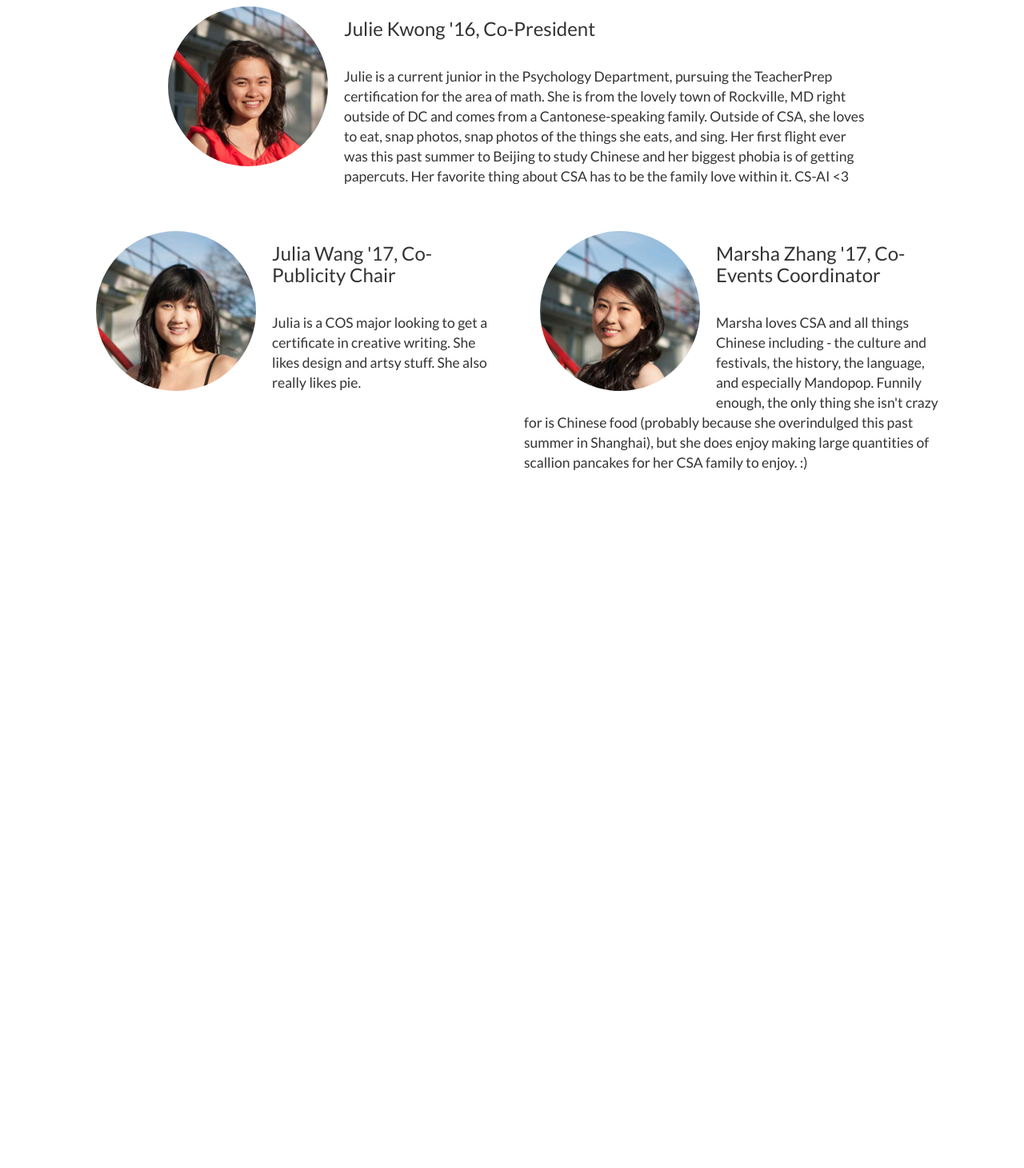
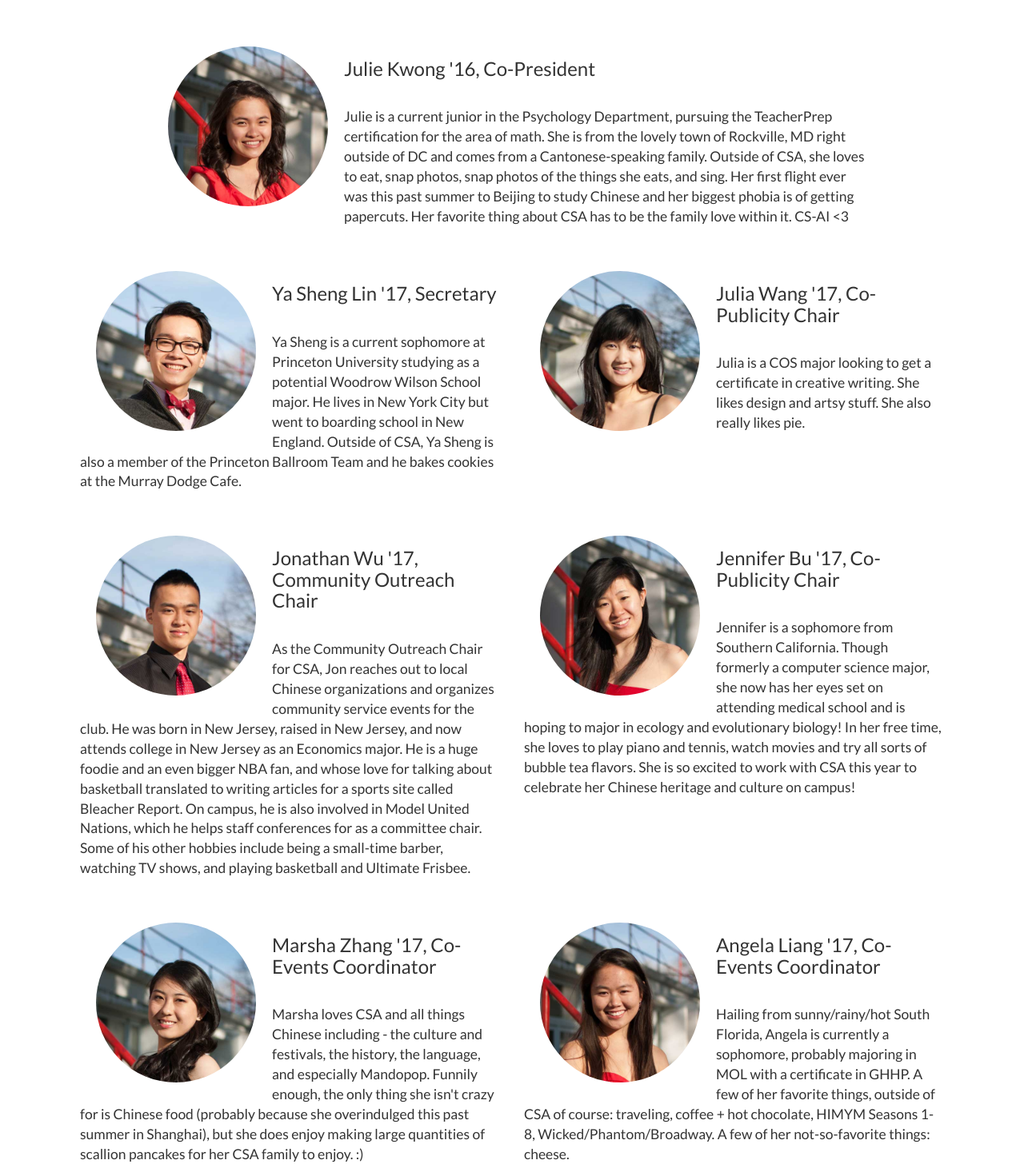
Before and after one commit to PrincetonCSA/princetoncsa.github.io, a website: page index.html in a window 1280 px wide. Shown: the part 1183-2644 px from the top of the page at 80% size. Before the commit the page ends 1805 px from the top, so only its background shows below. Drawn offline with Linux system fonts and the light colour scheme.

Commit message:
added all bios on hand

```diff
--- a/css/index.css
+++ b/css/index.css
@@ -1,12 +1,12 @@
 #mainback {
-    background: url("../img/background.jpg") no-repeat center center fixed;
+    background: url("../img/background.jpg") no-repeat center top fixed;
     -webkit-background-size: cover; /* For WebKit*/
     -moz-background-size: cover;    /* Mozilla*/
     -o-background-size: cover;      /* Opera*/
     background-size: cover;         /* Generic*/
 
     width:100%;
-    height:550px;
+    height:600px;
     position:relative;
 }
 
--- a/pub/home.html
+++ b/pub/home.html
@@ -29,11 +29,31 @@
 </div>
 <div class="row picrow">
     <div class="col-sm-6">
+        <img src="img/yasheng.jpg" class="bigexec img-circle img-responsive pull-left"></img>
+        <h3>Ya Sheng Lin '17, Secretary</h3><br>
+        Ya Sheng is a current sophomore at Princeton University studying as a potential Woodrow Wilson School major. He lives in New York City but went to boarding school in New England. Outside of CSA, Ya Sheng is also a member of the Princeton Ballroom Team and he bakes cookies at the Murray Dodge Cafe.
+    </div>
+    <div class="col-sm-6">
         <img src="img/julia.jpg" class="bigexec img-circle img-responsive pull-left"></img>
         <h3>Julia Wang '17, Co-Publicity Chair</h3><br>
         Julia is a COS major looking to get a certificate in creative writing.
         She likes design and artsy stuff. She also really likes pie.
     </div>
+</div>
+<div class="row picrow">
+    <div class="col-sm-6">
+        <img src="img/jon.jpg" class="bigexec img-circle img-responsive pull-left"></img>
+        <h3>Jonathan Wu '17, Community Outreach Chair</h3><br>
+        As the Community Outreach Chair for CSA, Jon reaches out to local Chinese organizations and organizes community service events for the club. He was born in New Jersey, raised in New Jersey, and now attends college in New Jersey as an Economics major. He is a huge foodie and an even bigger NBA fan, and whose love for talking about basketball translated to writing articles for a sports site called Bleacher Report. On campus, he is also involved in Model United Nations,
+        which he helps staff conferences for as a committee chair. Some of his other hobbies include being a small-time barber, watching TV shows, and playing basketball and Ultimate Frisbee.
+    </div>
+    <div class="col-sm-6">
+        <img src="img/jennifer.jpg" class="bigexec img-circle img-responsive pull-left"></img>
+        <h3>Jennifer Bu '17, Co-Publicity Chair</h3><br>
+        Jennifer is a sophomore from Southern California. Though formerly a computer science major, she now has her eyes set on attending medical school and is hoping to major in ecology and evolutionary biology! In her free time, she loves to play piano and tennis, watch movies and try all sorts of bubble tea flavors. She is so excited to work with CSA this year to celebrate her Chinese heritage and culture on campus!
+    </div>
+</div>
+<div class="row picrow">
     <div class="col-sm-6">
         <img src="img/marsha.jpg" class="bigexec img-circle img-responsive pull-left"></img>
         <h3>Marsha Zhang '17, Co-Events Coordinator</h3><br>
@@ -41,4 +61,9 @@
         Funnily enough, the only thing she isn't crazy for is Chinese food (probably because she overindulged this past summer in Shanghai),
         but she does enjoy making large quantities of scallion pancakes for her CSA family to enjoy. :)
     </div>
+    <div class="col-sm-6">
+        <img src="img/angela.jpg" class="bigexec img-circle img-responsive pull-left"></img>
+        <h3>Angela Liang '17, Co-Events Coordinator</h3><br>
+        Hailing from sunny/rainy/hot South Florida, Angela is currently a sophomore, probably majoring in MOL with a certificate in GHHP. A few of her favorite things, outside of CSA of course: traveling, coffee + hot chocolate, HIMYM Seasons 1-8, Wicked/Phantom/Broadway. A few of her not-so-favorite things: cheese.
+    </div>
 </div>
```
